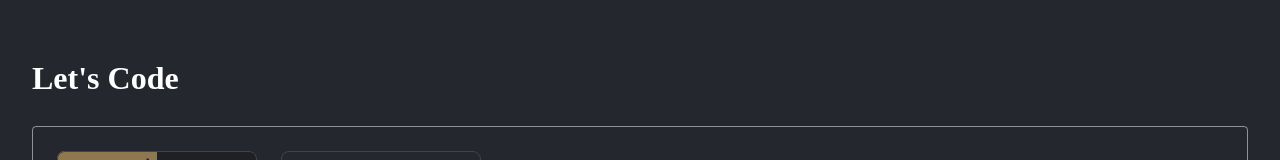
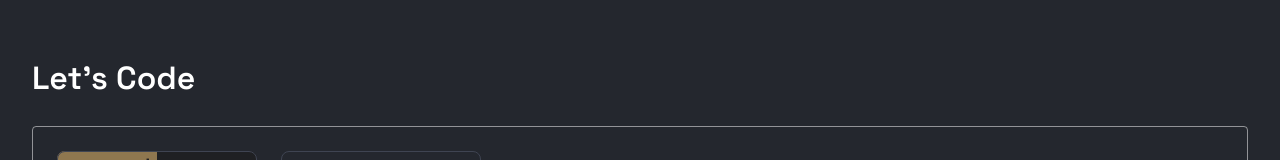
Before and after one commit to waynecen/lets-code, a Next.js app: page / in a window 1280 px wide. Shown: the top 160 px of the page. Built offline with nearby package versions, Linux system fonts and the light colour scheme.

Commit message:
Fixing font imports

```diff
--- a/components/boxlink.module.scss
+++ b/components/boxlink.module.scss
@@ -1,4 +1,3 @@
-@import url("https://fonts.googleapis.com/css2?family=Space+Grotesk:wght@600&display=swap");
 @import "../styles/variables.module.scss";
 
 .box {
@@ -24,7 +23,7 @@
 	}
 
 	a.linkText {
-		font-family: "Space Grotesk", sans-serif;
+		font-family: $display-font;
 		color: $offwhite;
 		font-size: 1.3rem;
 		font-weight: 600;
--- a/pages/index.tsx
+++ b/pages/index.tsx
@@ -9,7 +9,7 @@ export default function Home() {
 			<Head>
 				<title>{siteTitle}</title>
 			</Head>
-			<h1>Let&apos;s Code</h1>
+			<h1 className={utils.header}>Let&apos;s Code</h1>
 			<section className={utils.container}>
 				<BoxLink route="mubasic">Mubasic</BoxLink>
 				<BoxLink route="">
--- a/styles/utils.module.scss
+++ b/styles/utils.module.scss
@@ -1,3 +1,5 @@
+@import "./variables.module.scss";
+
 .container {
 	display: flex;
 	gap: 24px;
@@ -5,3 +7,7 @@
 	border-radius: 4px;
 	padding: 24px;
 }
+
+.header {
+	font-family: $display-font;
+}
--- a/styles/variables.module.scss
+++ b/styles/variables.module.scss
@@ -1,7 +1,9 @@
 @import url("https://fonts.googleapis.com/css2?family=Inter:wght@500;600;700;800;900&display=swap");
+@import url("https://fonts.googleapis.com/css2?family=Space+Grotesk:wght@600&display=swap");
 
 // typography
 $primary-font: "Inter", sans-serif;
+$display-font: "Space Grotesk", sans-serif;
 
 // accents
 $primary-color: #fac670;
```
